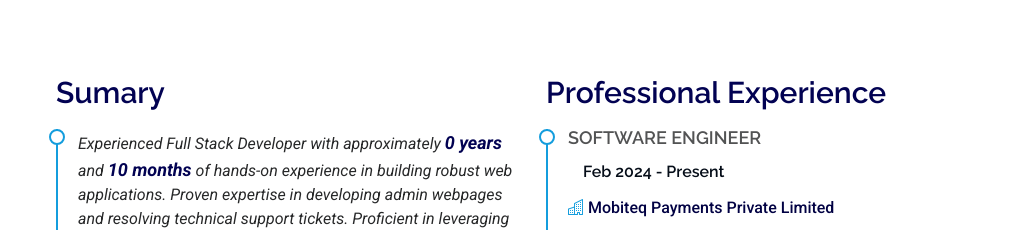
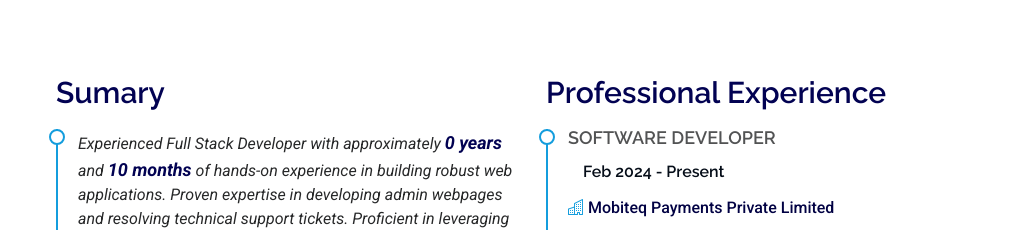
Before and after one commit to Dileep9098/myself, a React (Create React App) app in the folder Frontend/: page / in a window 1280 px wide. Shown: the part 2840-3070 px from the top of the page, without its empty margins (256-1280 px from the left). Built offline with nearby package versions, Linux system fonts and the light colour scheme.

Commit message:
Update Resume.jsx

```diff
--- a/Frontend/src/Components/Resume.jsx
+++ b/Frontend/src/Components/Resume.jsx
@@ -54,7 +54,7 @@ export default function Resume({totalMonths,totalYears}) {
                         <div className="col-lg-6" data-aos="fade-up" data-aos-delay="200">
                             <h3 className="resume-title" id='size2'>Professional Experience</h3>
                             <div className="resume-item">
-                                <h4>Software Engineer</h4>
+                                <h4>Software Developer</h4>
                                 <h5>Feb 2024 - Present</h5>
                                 <p ><a href="https://www.mobiteqpay.com/"><i class="bi bi-buildings"></i>
                                     <strong id='size4'> Mobiteq Payments Private Limited</strong></a></p>
```
